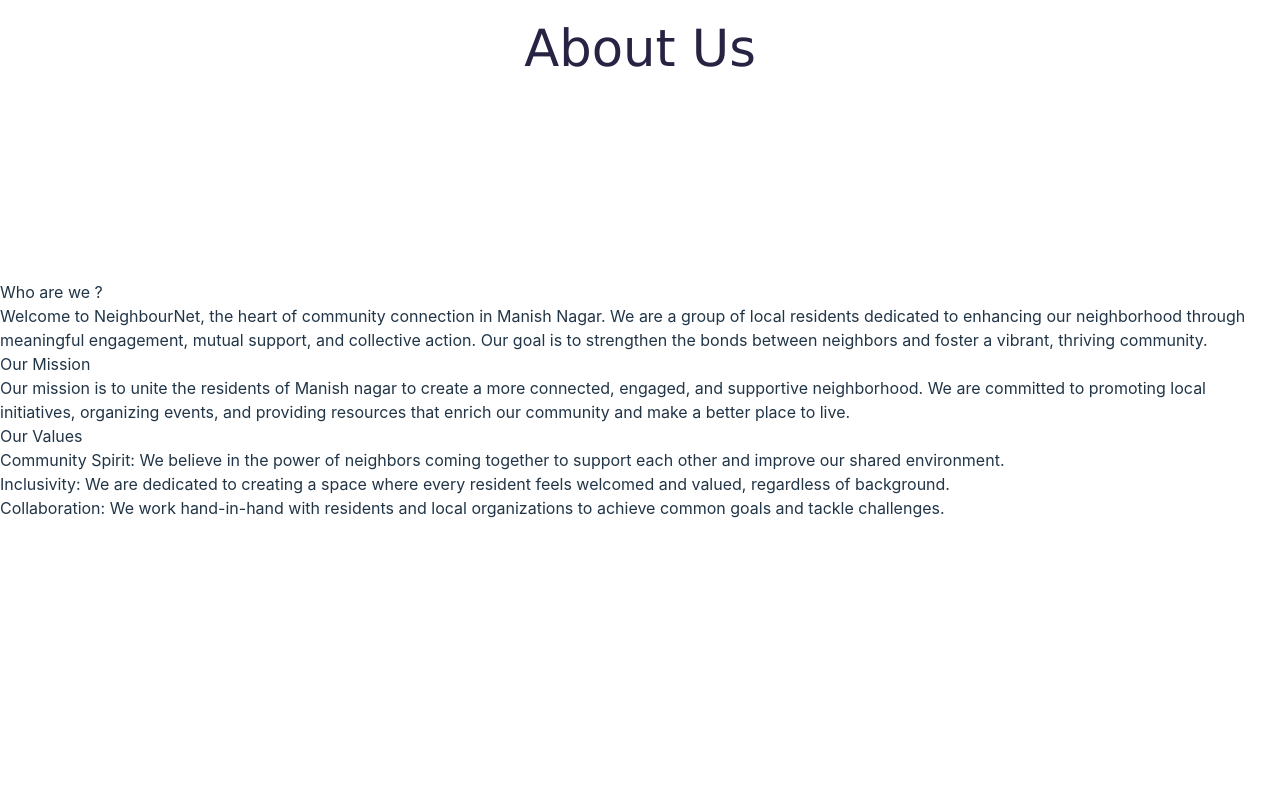
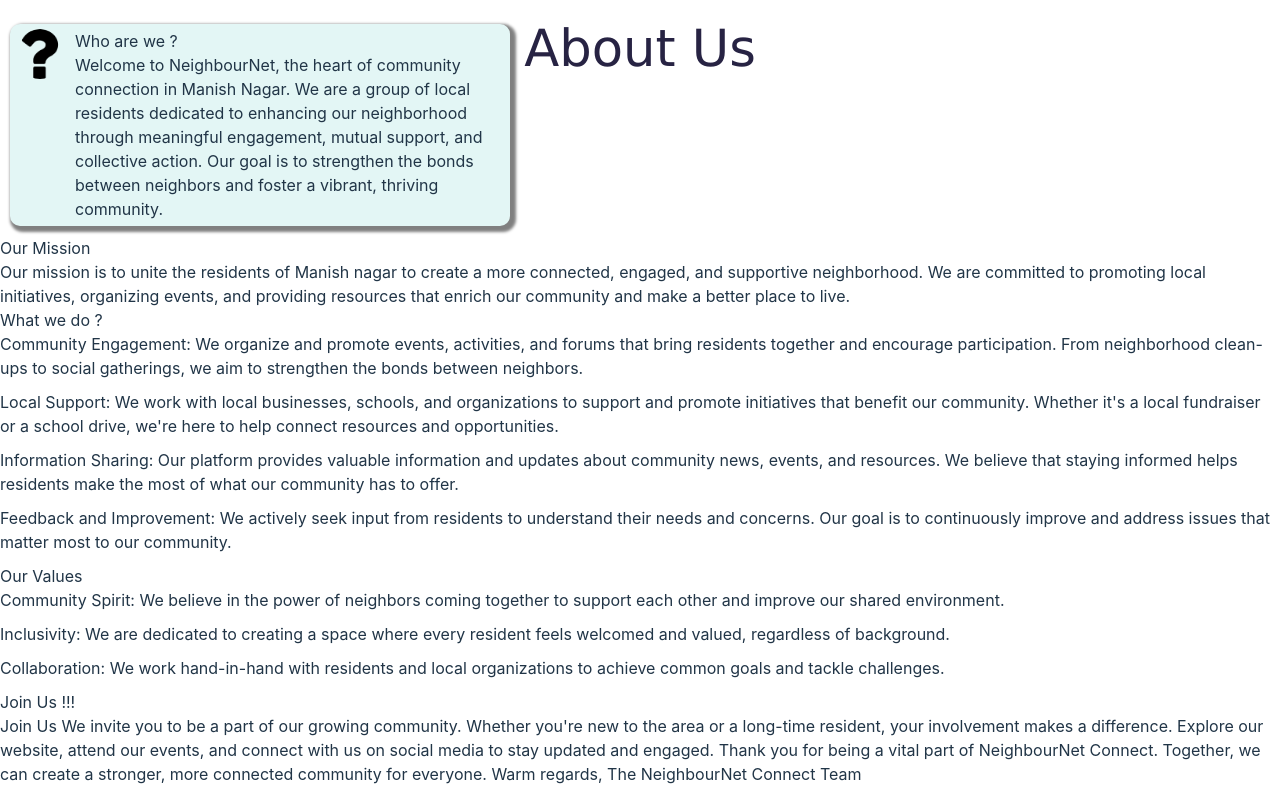
Before and after one commit to kiran-jaswant/local-community-engagement-platform, a React (Vite) app in the folder client/: page /about in a window 1280 px wide. Built offline with nearby package versions, Linux system fonts and the light colour scheme.

Commit message:
all content added

```diff
--- a/client/src/views/About/About.css
+++ b/client/src/views/About/About.css
@@ -6,3 +6,28 @@
     width: 100%;
     text-align: center;
 }
+ul {
+    list-style-type: disc;
+    padding-left: 20px;
+  }
+
+li {
+    margin-bottom: 10px;
+  }
+.cardimg{
+    height: 50px;
+    margin: 5px;
+    border-radius: 50%;
+}
+.card{
+    display: flex;
+    background-color: #e3f6f5;
+    border-radius: 10px;
+    margin: 10px;
+    box-shadow: 3px 3px 3px 3px gray;
+    width: 500px;
+
+}
+.text{
+    margin: 5px;
+}
--- a/client/src/views/About/About.jsx
+++ b/client/src/views/About/About.jsx
@@ -1,15 +1,19 @@
 import React from 'react'
 import "./About.css"
+import img1 from "./images/img1.png"
 function About() {
   return (
     <div>
       <h1 className='main-heading'>About Us</h1>
-      <div>
+      <div className='card'>
+        <img className='cardimg' src={img1} />
+        <div className='text'>
           <h2>Who are we ?</h2>
           <p>Welcome to NeighbourNet,
             the heart of community connection in Manish Nagar.
             We are a group of local residents dedicated to enhancing our neighborhood through meaningful engagement, mutual support,
             and collective action. Our goal is to strengthen the bonds between neighbors and foster a vibrant, thriving community.</p>
+        </div>
       </div>
       <div>
         <h2>Our Mission</h2>
@@ -18,6 +22,30 @@
           organizing events, and providing resources that enrich our community and make a better place to live.</p>
       </div>
       <div>
+        <h2>What we do ?</h2>
+        <p><ul><li>
+          Community Engagement: We organize and promote events, activities, and forums
+          that bring residents together and encourage participation. From neighborhood clean-ups to social gatherings,
+          we aim to strengthen the bonds between neighbors.
+        </li>
+          <li>Local Support: We work with
+            local businesses, schools, and
+            organizations to support and promote initiatives that benefit our community. Whether it's a local
+            fundraiser or a school drive, we're here to help connect resources and opportunities.
+          </li>
+          <li>
+            Information Sharing: Our platform provides valuable information and updates about community news, events, and resources.
+            We believe that staying informed helps residents make the most of what our community has to offer.
+          </li>
+          <li>Feedback and Improvement: We actively seek input from residents to understand their needs and concerns.
+            Our goal is to continuously improve and address issues that matter most to our community.
+          </li></ul>
+        </p>
+      </div>
+
+
+      <div>
+
         <h2>Our Values</h2>
         <p>
           <ul>
@@ -30,6 +58,18 @@
           </ul>
         </p>
       </div>
+      <div>
+        <h2>Join Us !!!</h2>
+        <p>Join Us
+
+We invite you to be a part of our growing community. Whether you're new to the area or a long-time resident,
+ your involvement makes a difference. Explore our website, attend our events, and connect with us on social media to stay updated and engaged.
+Thank you for being a vital part of NeighbourNet Connect. Together, we can create a stronger, more connected community for everyone.
+Warm regards,
+The NeighbourNet Connect Team
+
+</p>
+      </div>
 
     </div>
   )
```
Also changed, not shown: client/src/views/About/images/img1.png (added). Lines whose indentation alone changed are shown as unchanged.
